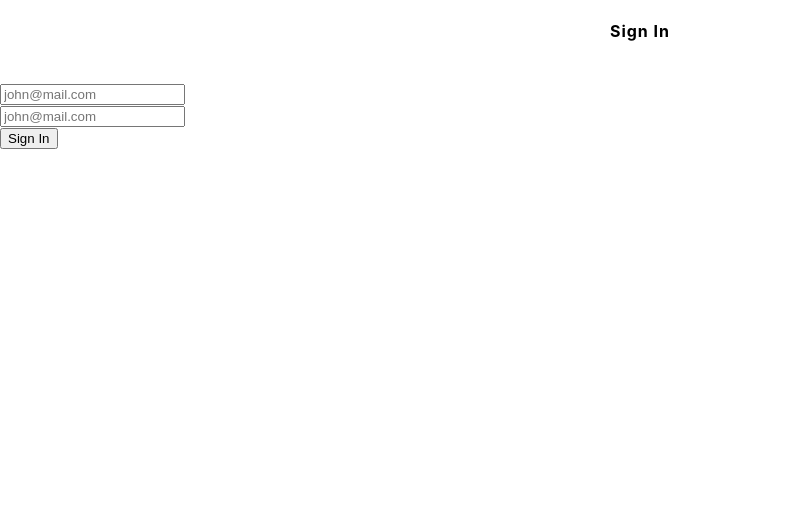
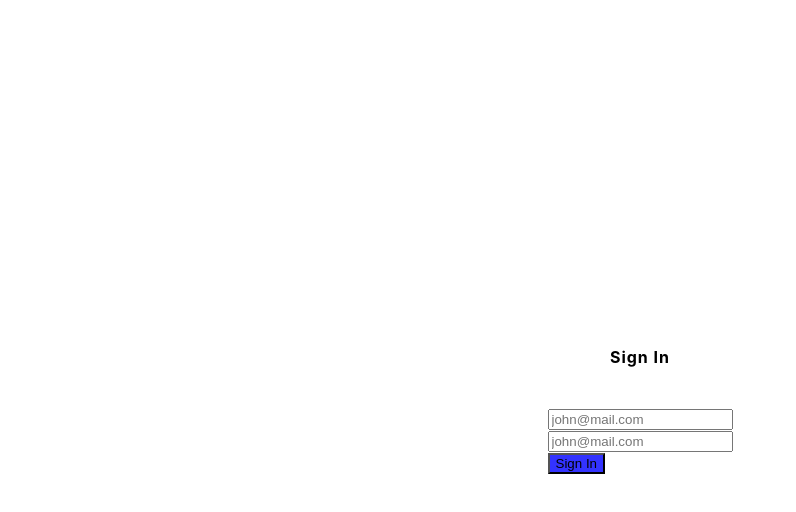
Before and after one commit to efimovserj/Someone-In-The-Crowd, a React (Create React App) app in the folder reactjs/: page / in a window 1280 px wide. Shown: the top 512 px of the page, without its empty margins (0-796 px from the left). Built offline with nearby package versions, Linux system fonts and the light colour scheme.

Commit message:
reactj ToDoByLukeMwila correct initial component

```diff
--- a/reactjs/src/App.tsx
+++ b/reactjs/src/App.tsx
@@ -2,7 +2,7 @@ import React, { useState } from "react";
 import logo from "./logo.svg";
 import "./App.css";
 import Checkbox from "./app/Components/Checkbox";
-import Login from "./app/Solutions/ToDoByLukeMwila/Containers/Login";
+import RootContainer from "./app/Solutions/ToDoByLukeMwila/Containers/RootContainer";
 
 const App: React.FC = () => {
   const [isChecked, handleChange] = useState<boolean>(true);
@@ -11,7 +11,7 @@ const App: React.FC = () => {
     handleChange(value);
   };
 
-  return <Login />;
+  return <RootContainer />;
 };
 
 export default App;
```
